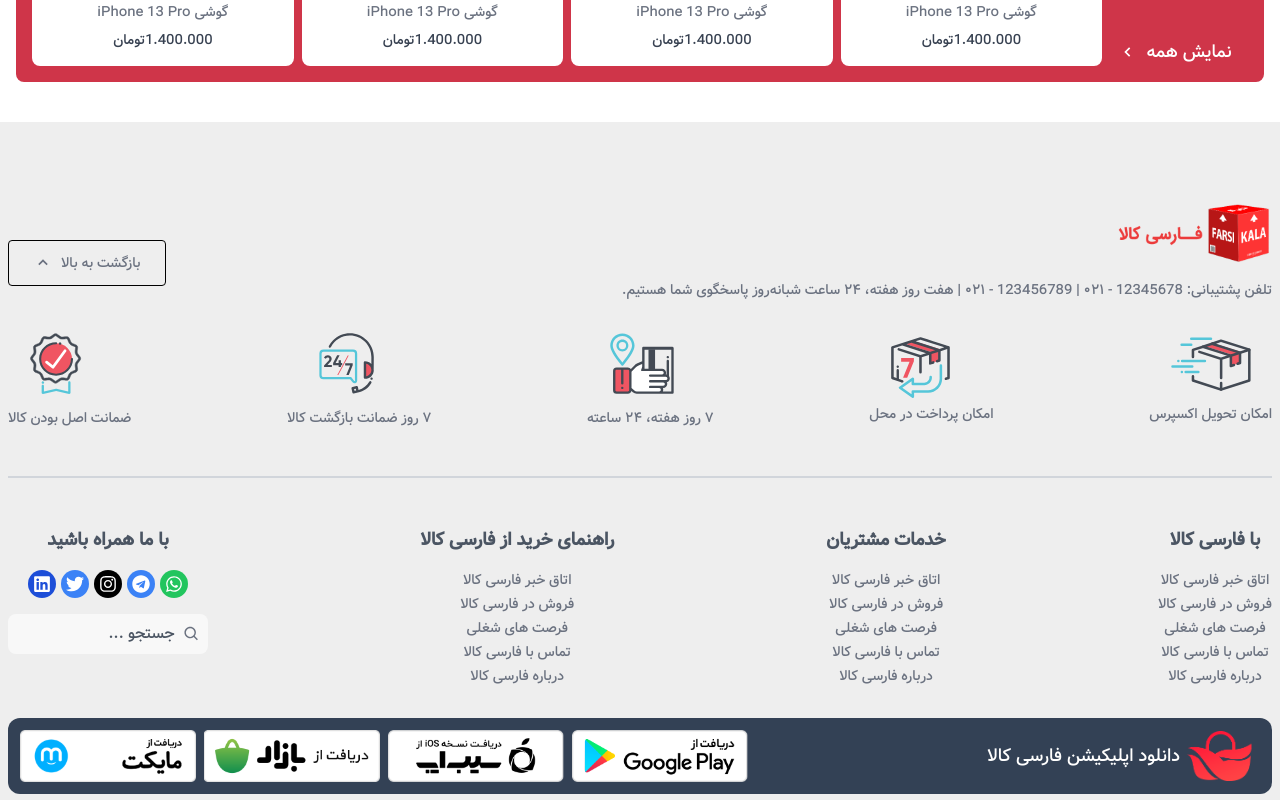
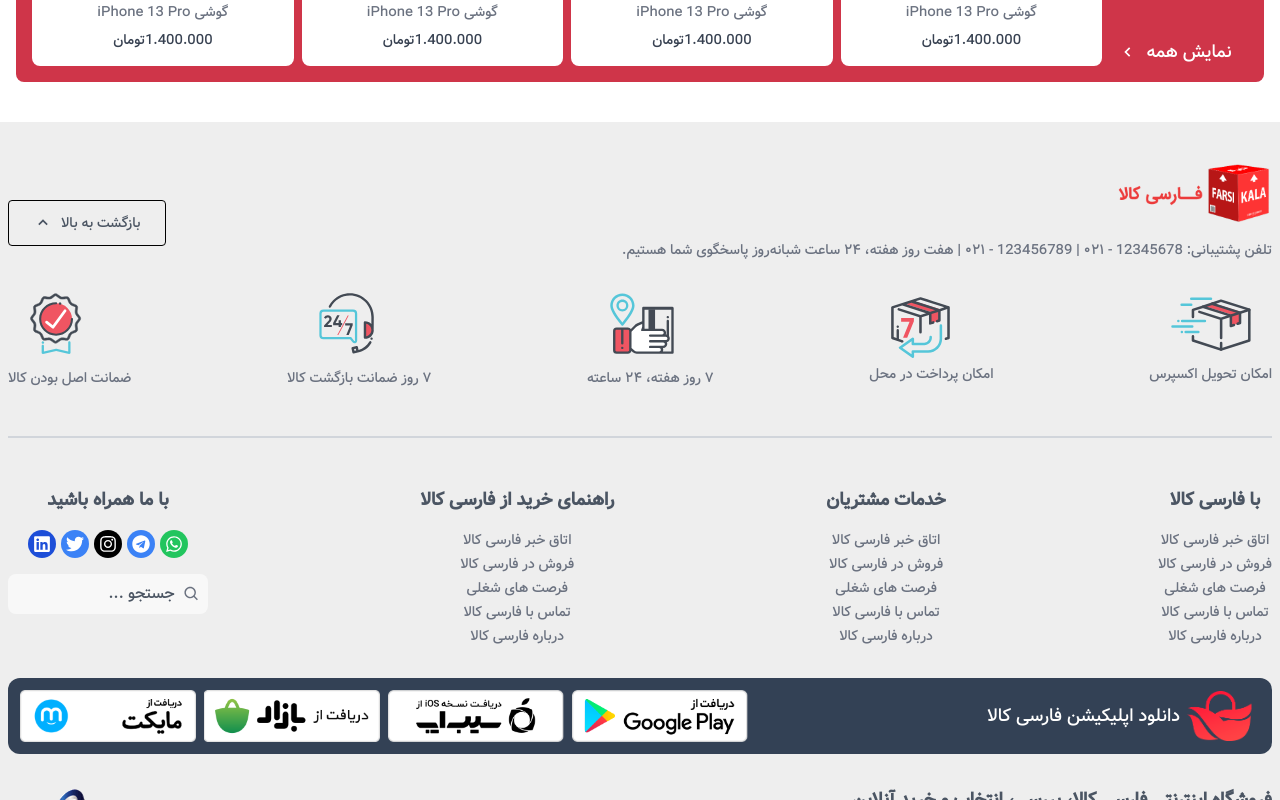
Before and after one commit to AlirezaArg6/FarsiKala, a React (Create React App) app: page / in a window 1280 px wide. Shown: the part 860-1660 px from the top of the page. Built offline with nearby package versions, Linux system fonts and the light colour scheme; what tailwindcss-rtl would draw is missing.

Commit message:
add some styles to footer and handle smooth scrolling

```diff
--- a/src/Components/Footer/Footer.js
+++ b/src/Components/Footer/Footer.js
@@ -11,7 +11,7 @@
 export const Footer = () => {
   return (
     <footer id="footer" className="bg-[#eeeeee]">
-      <div className="section-container py-20">
+      <div className="section-container py-10">
         {/* logo and up btn */}
         <div className="flex flex-col justify-between items-center md:flex-row space-y-6 ">
           {/* right side */}
@@ -24,7 +24,15 @@
           </div>
           {/* left side */}
           <div>
-            <button className="flex border border-black px-6 py-3 rounded text-sm text-gray-500">
+            <button
+              className="flex border border-black px-6 py-3 rounded text-sm text-gray-600"
+              onClick={() => {
+                window.scrollTo({
+                  top: 0,
+                  behavior: "smooth",
+                });
+              }}
+            >
               بازگشت به بالا
               <BiChevronUp className="mr-2" size={20} />
             </button>
```
